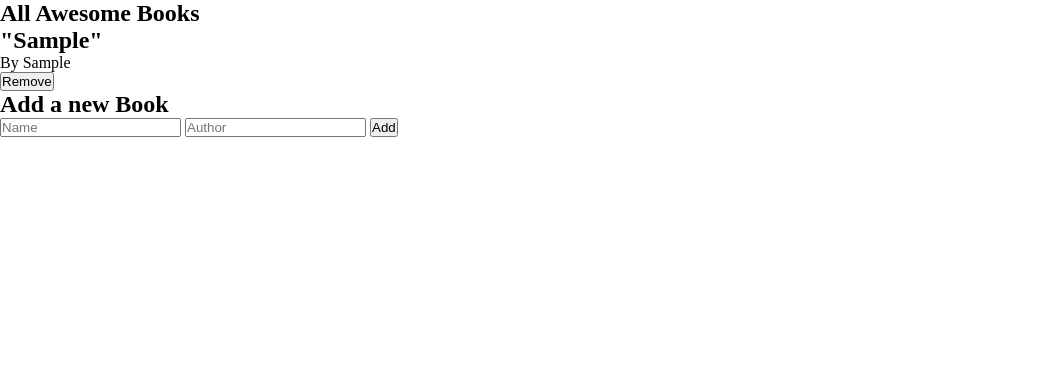
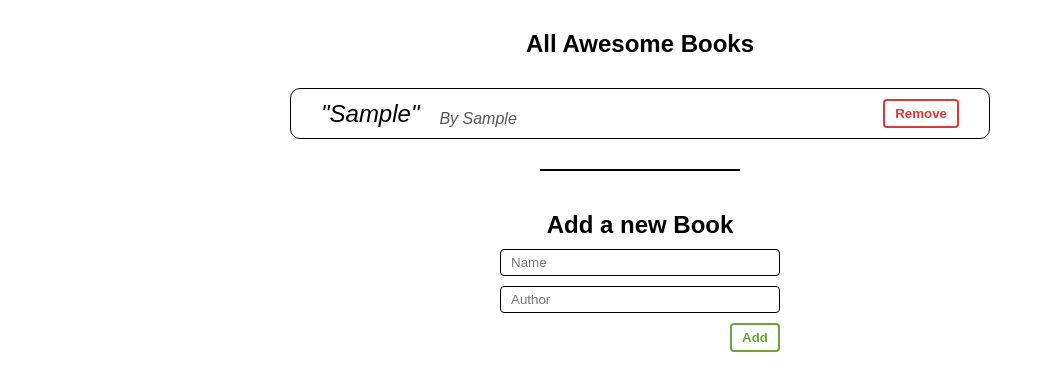
Before and after one commit to Alejuda/Awesome-books, a website: page index.html in a window 1280 px wide. Both pictures are taken after typing "Sample", "Sample" into the empty fields and a click on the button "Add". Shown: the whole page, without its empty margins (0-1053 px from the left). Drawn offline with Linux system fonts and the light colour scheme.

Commit message:
added styles

```diff
--- a/style.css
+++ b/style.css
@@ -2,4 +2,112 @@
   margin: 0;
   padding: 0;
   box-sizing: border-box;
+  font-family: sans-serif;
 }
+
+.divisor {
+    height: 2px;
+    width: 200px;
+    background-color: black;
+}
+
+.books-container {
+    min-width: fit-content !important;
+  width: 80%;
+  max-width: 700px;
+  border-radius: 10px;
+  overflow: hidden;
+  display: flex;
+  flex-direction: column;
+  border: 1px solid black;
+}
+
+.section-container {
+  margin: 30px auto;
+  display: flex;
+  flex-direction: column;
+  align-items: center;
+  gap: 30px;
+}
+
+.form-container {
+  width: 300px;
+  padding: 10px;
+  display: flex;
+  flex-direction: column;
+  align-items: flex-end;
+  gap: 10px;
+}
+
+.form-text {
+    width: 100%;
+    text-align: center;
+}
+
+.input-control {
+  border: 1px solid black;
+  padding: 5px 10px;
+  border-radius: 4px;
+  width: 100%;
+}
+
+.add-button {
+  border: 2px solid rgb(111, 163, 62);
+  color: rgb(111, 163, 62);
+  background-color: transparent;
+  font-weight: 600;
+  padding: 5px 10px;
+  border-radius: 4px;
+  width: fit-content;
+}
+
+.remove-btn {
+    border: 2px solid rgb(214, 59, 59);
+    color: rgb(214, 59, 59);
+    font-weight: 600;
+    padding: 5px 10px;
+    border-radius: 4px;
+    margin-left: auto;
+    background-color: transparent;
+}
+
+.add-button:hover {
+    background-color: rgb(111, 163, 62);
+    color: white;
+}
+
+.remove-btn:hover {
+    background-color: rgb(214, 59, 59);
+    color: white;
+}
+
+.books-placeholder {
+    width: 100%;
+    color: rgb(85, 85, 85);
+    font-weight: 500;
+  padding: 10px 30px;
+}
+
+.book-card {
+  width: 100%;
+  display: flex;
+  justify-content: flex-start;
+  align-items: center;
+  gap: 20px;
+  padding: 10px 30px;
+}
+
+.book-title {
+  font-weight: 400;
+  font-style: italic;
+}
+
+.book-author {
+  color: rgb(85, 85, 85);
+  font-style: italic;
+  align-self: last baseline;
+}
+
+.row-even {
+  background-color: rgb(238, 238, 238);
+}
```
